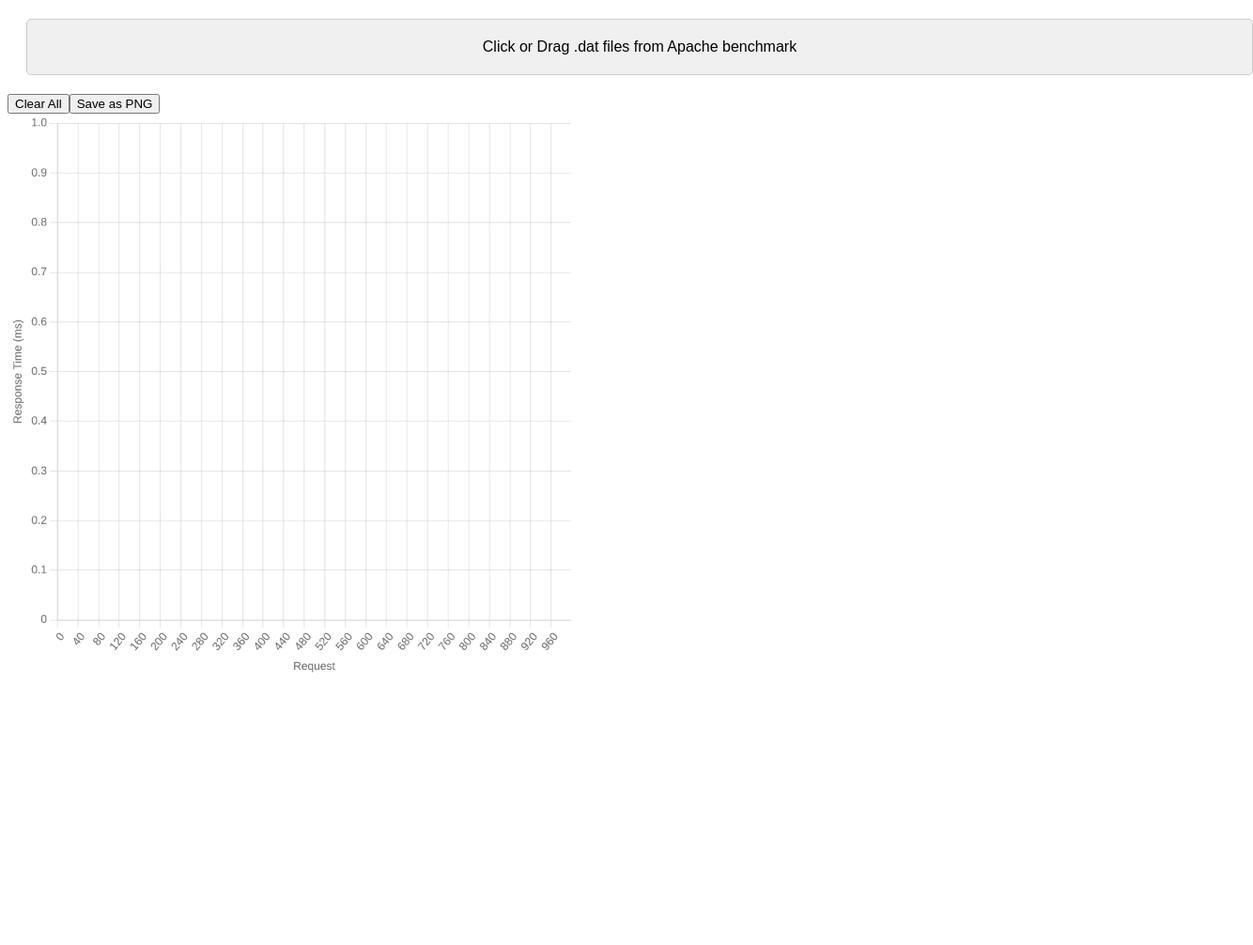
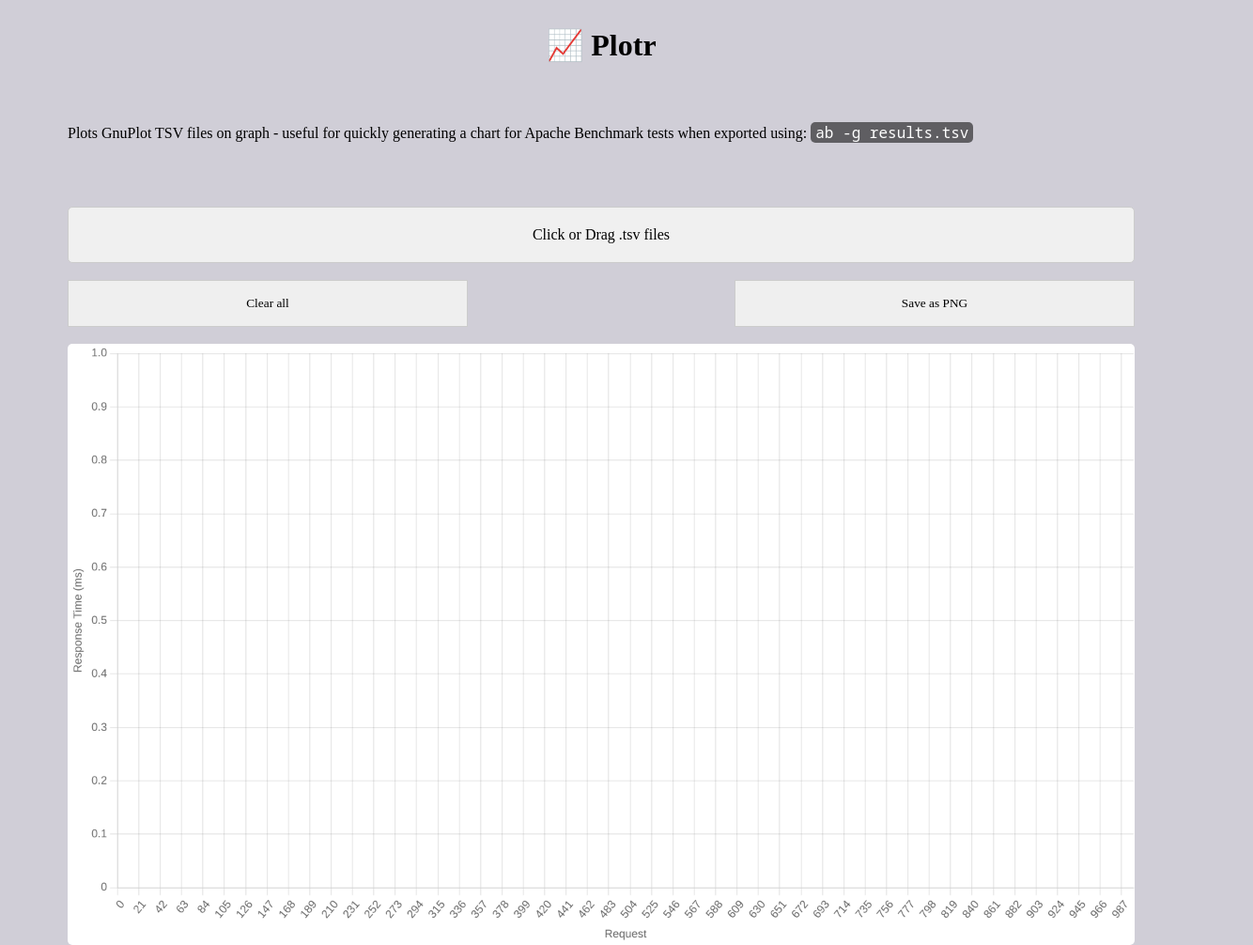
Before and after one commit to guychouk/plotr, a website: page public/index.html in a window 1280 px wide. Shown: the whole page at 94% size, 1334 px wide, since content can reach past the window. Before the commit the page ends 800 px from the top, so only its background shows below. Drawn offline with nearby package versions, Linux system fonts and the light colour scheme; a web font is replaced by a local one.

Commit message:
Add CSS & Reorganize HTML & JS

```diff
--- a/public/index.html
+++ b/public/index.html
@@ -3,10 +3,27 @@
 <head>
   <meta charset="UTF-8">
   <title>Plotr</title>
-  <script src="https://cdn.jsdelivr.net/npm/chart.js@3.5.1/dist/chart.min.js"></script>
-  <script src="https://cdn.jsdelivr.net/npm/lodash@4.17.21/lodash.min.js"></script>
+  <link rel="stylesheet" href="/plotr.css">
+  <script src="https://unpkg.com/lodash@4.17.21/lodash.min.js"></script>
+  <script src="https://unpkg.com/chart.js@3.5.1/dist/chart.min.js"></script>
 </head>
 <body>
-  <script type="text/javascript" src="index.js"></script>
+  <h1>📈 Plotr</h1>
+  <div id="intro">
+    <p>
+    Plots GnuPlot TSV files on graph - useful for quickly generating
+    a chart for Apache Benchmark tests when exported using:
+    <code>ab -g results.tsv</code>
+    </p>
+  </div>
+  <div id="file-input">Click or Drag .tsv files</div>
+  <div id="button-group">
+    <button type="button" id="clear-all">Clear all</button>
+    <button type="button" id="save-as-png">Save as PNG</button>
+  </div>
+  <div id="chart-container">
+    <canvas id="plot"></canvas>
+  </div>
+  <script type="text/javascript" src="/plotr.js"></script>
 </body>
 </html>
--- a/public/index.js
+++ /dev/null
@@ -1,187 +0,0 @@
-function range(length) {
-  return Array.apply(null, Array(length)).map(function(value, index) {
-    return index;
-  });
-}
-
-function createDragAndDrop() {
-  /* create drag and drop div for input files and connect to input */
-  var input = document.createElement('div');
-  input.id = 'input';
-  input.innerHTML = 'Click or Drag .dat files from Apache benchmark';
-  input.style.width = '100%';
-  input.style.height = '100%';
-  input.style.backgroundColor = '#f0f0f0';
-  input.style.border = '1px solid #ccc';
-  input.style.borderRadius = '5px';
-  input.style.textAlign = 'center';
-  input.style.fontFamily = 'Arial';
-  input.style.padding = '20px';
-  input.style.margin = '20px';
-  input.style.cursor = 'pointer';
-  input.style.userSelect = 'none';
-  input.onclick = function() {
-    const tmp = document.createElement('input');
-    tmp.type = 'file';
-    tmp.multiple = true;
-    tmp.onchange = function() {
-      const files = this.files;
-      for (let i = 0; i < files.length; i++) {
-        const reader = new FileReader();
-        reader.onload = function(e) {
-          console.log(e.target, files[i].name);
-          const d = parseDat(e.target.result);
-          chart.data.datasets.push(createDataset(files[i].name, _.map(d, 'ttime')));
-          chart.update();
-        }
-        reader.readAsText(files[i]);
-      }
-    }
-    tmp.click();
-  };
-  input.ondragover = function(e) {
-    e.preventDefault();
-    e.stopPropagation();
-    return false;
-  };
-  input.ondrop = function(e) {
-    e.preventDefault();
-    e.stopPropagation();
-    const files = e.dataTransfer.files;
-    for (let i = 0; i < files.length; i++) {
-      const reader = new FileReader();
-      reader.onload = function(e) {
-        const d = parseDat(e.target.result);
-        chart.data.datasets.push(createDataset(files[i].name, _.map(d, 'ttime')));
-        chart.update();
-      }
-      reader.readAsText(files[i]);
-    }
-  }
-  return input;
-}
-
-function randomString(length) {
-  var text = '';
-  var possible = 'ABCDEFGHIJKLMNOPQRSTUVWXYZabcdefghijklmnopqrstuvwxyz0123456789';
-  for (var i = 0; i < length; i++) {
-    text += possible.charAt(Math.floor(Math.random() * possible.length));
-  }
-  return text;
-};
-
-function createDataset(label, data) {
-  const randColor = '#' + Math.random().toString(16).slice(2, 8);
-  return {
-    data,
-    label,
-    pointRadius: 0,
-    backgroundColor: randColor,
-    borderColor: randColor,
-  };
-}
-
-function parseDat(dat) {
-  const lines = dat.split('\n');
-  const headers = lines[0].split('\t');
-  const data = [];
-  for (let i = 1; i < lines.length; i++) {
-    const d = {};
-    const line = lines[i];
-    const parts = line.split('\t');
-    for (let i = 0; i < headers.length; i++) {
-      d[headers[i]] = parts[i];
-    }
-    data.push(d);
-  }
-  return data;
-}
-
-const plugin = {
-  id: 'custom_canvas_background_color',
-  beforeDraw: (chart) => {
-    const ctx = chart.canvas.getContext('2d');
-    ctx.save();
-    ctx.globalCompositeOperation = 'destination-over';
-    ctx.fillStyle = 'white';
-    ctx.fillRect(0, 0, chart.width, chart.height);
-    ctx.restore();
-  }
-};
-
-const lineChart = {
-  type: 'line',
-  plugins: [plugin],
-  options: {
-    elements: {
-      line: {
-        tension: 0.4
-      }
-    },
-    plugins: {
-      legend: {
-        labels: {
-          font: {
-            size: 14
-          }
-        }
-      }
-    },
-    devicePixelRatio: 1.5,
-    scales: {
-      x: {
-        display: true,
-        title: {
-          display: true,
-          text: 'Request',
-        }
-      },
-      y: {
-        display: true,
-        title: {
-          display: true,
-          text: 'Response Time (ms)',
-        },
-      }
-    }
-  },
-  data: {
-    labels: range(1000),
-    datasets: [],
-  },
-};
-
-// Canvas
-const canvas = document.createElement('canvas');
-canvas.width = 600;
-canvas.height = 600;
-const div = document.createElement('div');
-div.style.maxWidth = "600px";
-div.style.maxHeight = "600px";
-div.appendChild(canvas);
-document.body.prepend(div);
-
-var ctx = canvas.getContext('2d');
-var input = document.createElement('input');
-const chart = new Chart(ctx, lineChart);
-
-var saveAsPng = document.createElement('button');
-saveAsPng.innerHTML = 'Save as PNG';
-saveAsPng.onclick = function() {
-  var img = canvas.toDataURL('image/png');
-  var a = document.createElement('a');
-  a.href = img;
-  a.download = 'myChart.png';
-  a.click();
-}
-document.body.prepend(saveAsPng);
-
-var clearAll = document.createElement('button');
-clearAll.innerHTML = 'Clear All';
-clearAll.onclick = function() {
-  chart.data.datasets = [];
-  chart.update();
-};
-document.body.prepend(clearAll);
-
-document.body.prepend(createDragAndDrop());
--- /dev/null
+++ b/public/plotr.css
@@ -0,0 +1,85 @@
+@import url('https://fonts.googleapis.com/css2?family=Andada+Pro&family=Noto+Sans+Mono&display=swap');
+
+:root {
+  --grid-rows: 10% 10% auto;
+  --grid-columns: auto;
+}
+
+* {
+  font-family: 'Andada Pro', serif;
+  box-sizing: border-box;
+}
+
+body {
+  display: grid;
+  grid-row-gap: 2%;
+  padding: 0% 5% 5% 5%;
+  background-color: #d0ced7;
+  grid-template-columns: var(--grid-columns);
+  grid-template-rows: var(--grid-rows);
+}
+
+h1 {
+  font-size: 2em;
+  grid-column-start: span 4;
+  text-align: center;
+}
+
+code {
+  font-family: 'Noto Sans Mono', monospace;
+  border-radius: 5px;
+  padding: 0 5px;
+  background-color: #0000008a;
+  color: white;
+}
+
+#intro {
+  grid-column-start: span 4;
+}
+
+#button-group {
+  display: flex;
+  height: 50px;
+  gap: 25%;
+  grid-column-start: span 4;
+}
+#button-group button {
+  width: 50%;
+  cursor: pointer;
+  border: 1px solid #ccc;
+}
+#button-group #clear-all:hover {
+  width: 50%;
+  background-color: #ecc;
+  border: 1px solid #ecc;
+}
+#button-group #save-as-png:hover {
+  width: 50%;
+  background-color: #acc;
+  border: 1px solid #acc;
+}
+
+#file-input:hover {
+  background-color: #a8e3ff;
+  border: 1px solid #a8e3ff;
+}
+#file-input {
+  grid-column-start: span 4;
+  background-color: #f0f0f0;
+  border: 1px solid #ccc;
+  border-radius: 5px;
+  text-align: center;
+  padding: 20px 0;
+  cursor: pointer;
+  user-select: none;
+}
+
+#chart-container canvas {
+  border-radius: 5px;
+}
+#chart-container {
+  position: relative;
+  height: 80vh;
+  width: 100%;
+  grid-column-start: span 4;
+}
--- /dev/null
+++ b/public/plotr.js
@@ -0,0 +1,151 @@
+function range(length) {
+  return Array.apply(null, Array(length)).map(function(value, index) {
+    return index;
+  });
+}
+
+function createDataset(label, data) {
+  const randColor = '#' + Math.random().toString(16).slice(2, 8);
+  return {
+    data,
+    label,
+    pointRadius: 0,
+    backgroundColor: randColor,
+    borderColor: randColor,
+  };
+}
+
+function parseTsvFile(tsvFile) {
+  const lines = tsvFile.split('\n');
+  const headers = lines[0].split('\t');
+  const data = [];
+  for (let i = 1; i < lines.length; i++) {
+    const d = {};
+    const line = lines[i];
+    const parts = line.split('\t');
+    for (let i = 0; i < headers.length; i++) {
+      d[headers[i]] = parts[i];
+    }
+    data.push(d);
+  }
+  return data;
+}
+
+const customBackgroundColorPlugin = {
+  id: 'custom_canvas_background_color',
+  beforeDraw: (chart) => {
+    const ctx = chart.canvas.getContext('2d');
+    ctx.save();
+    ctx.globalCompositeOperation = 'destination-over';
+    ctx.fillStyle = 'white';
+    ctx.fillRect(0, 0, chart.width, chart.height);
+    ctx.restore();
+  }
+};
+
+const lineChart = {
+  type: 'line',
+  plugins: [customBackgroundColorPlugin],
+  options: {
+    elements: {
+      line: {
+        tension: 0.4
+      }
+    },
+    plugins: {
+      legend: {
+        labels: {
+          font: {
+            size: 14
+          }
+        }
+      }
+    },
+    devicePixelRatio: 1.5,
+    responsive: true,
+    maintainAspectRatio: false,
+    scales: {
+      x: {
+        display: true,
+        title: {
+          display: true,
+          text: 'Request',
+        }
+      },
+      y: {
+        display: true,
+        title: {
+          display: true,
+          text: 'Response Time (ms)',
+        },
+      }
+    }
+  },
+  data: {
+    labels: range(1000),
+    datasets: [],
+  },
+};
+
+const canvas = document.getElementById('plot');
+const ctx = canvas.getContext('2d');
+const chart = new Chart(ctx, lineChart);
+
+const saveAsPng = document.getElementById('save-as-png');
+saveAsPng.onclick = function() {
+  const img = canvas.toDataURL('image/png');
+  const a = document.createElement('a');
+  a.href = img;
+  a.download = 'myChart.png';
+  a.click();
+}
+
+const clearAll = document.getElementById('clear-all');
+clearAll.onclick = function() {
+  chart.data.datasets = [];
+  chart.update();
+};
+
+const fileInput = document.getElementById("file-input");
+fileInput.onclick = function() {
+  const tmp = document.createElement('input');
+  tmp.type = 'file';
+  tmp.multiple = true;
+  tmp.onchange = function() {
+    const files = this.files;
+    for (let i = 0; i < files.length; i++) {
+      const reader = new FileReader();
+      reader.onload = function(e) {
+        const d = parseTsvFile(e.target.result);
+        chart.data.datasets.push(createDataset(files[i].name, _.map(d, 'ttime')));
+        if (chart.data.labels.length === 0) {
+          chart.data.labels = range(chart.data.datasets[0].data.length);
+        }
+        chart.update();
+      }
+      reader.readAsText(files[i]);
+    }
+  }
+  tmp.click();
+};
+fileInput.ondragover = function(e) {
+  e.preventDefault();
+  e.stopPropagation();
+  return false;
+};
+fileInput.ondrop = function(e) {
+  e.preventDefault();
+  e.stopPropagation();
+  const files = e.dataTransfer.files;
+  for (let i = 0; i < files.length; i++) {
+    const reader = new FileReader();
+    reader.onload = function(e) {
+      chart.data.datasets.push(createDataset(files[i].name, _.map(d, 'ttime')));
+      if (chart.data.labels.length === 0) {
+        chart.data.labels = range(chart.data.datasets[0].data.length);
+      }
+      chart.update();
+    }
+    reader.readAsText(files[i]);
+  }
+}
```
Also changed, not shown: package.json (+4 -3 lines), 1 other file.
